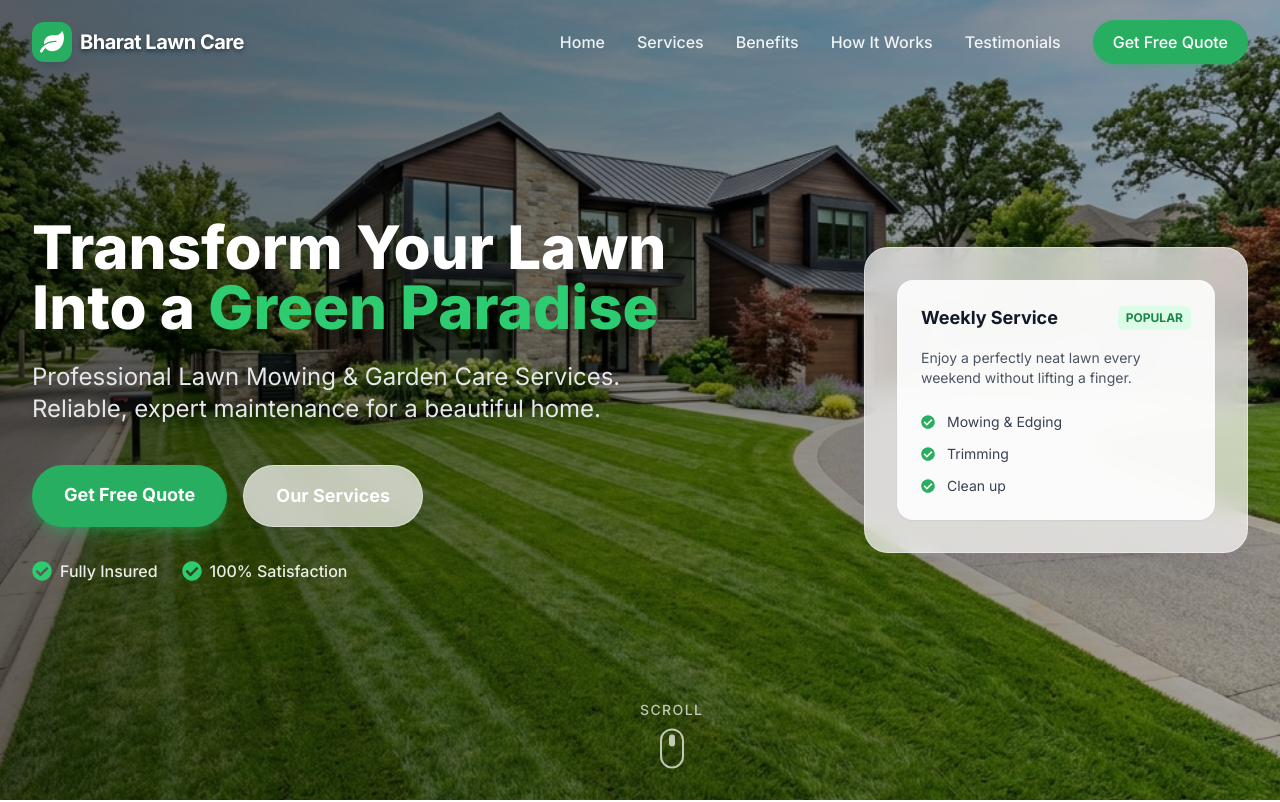
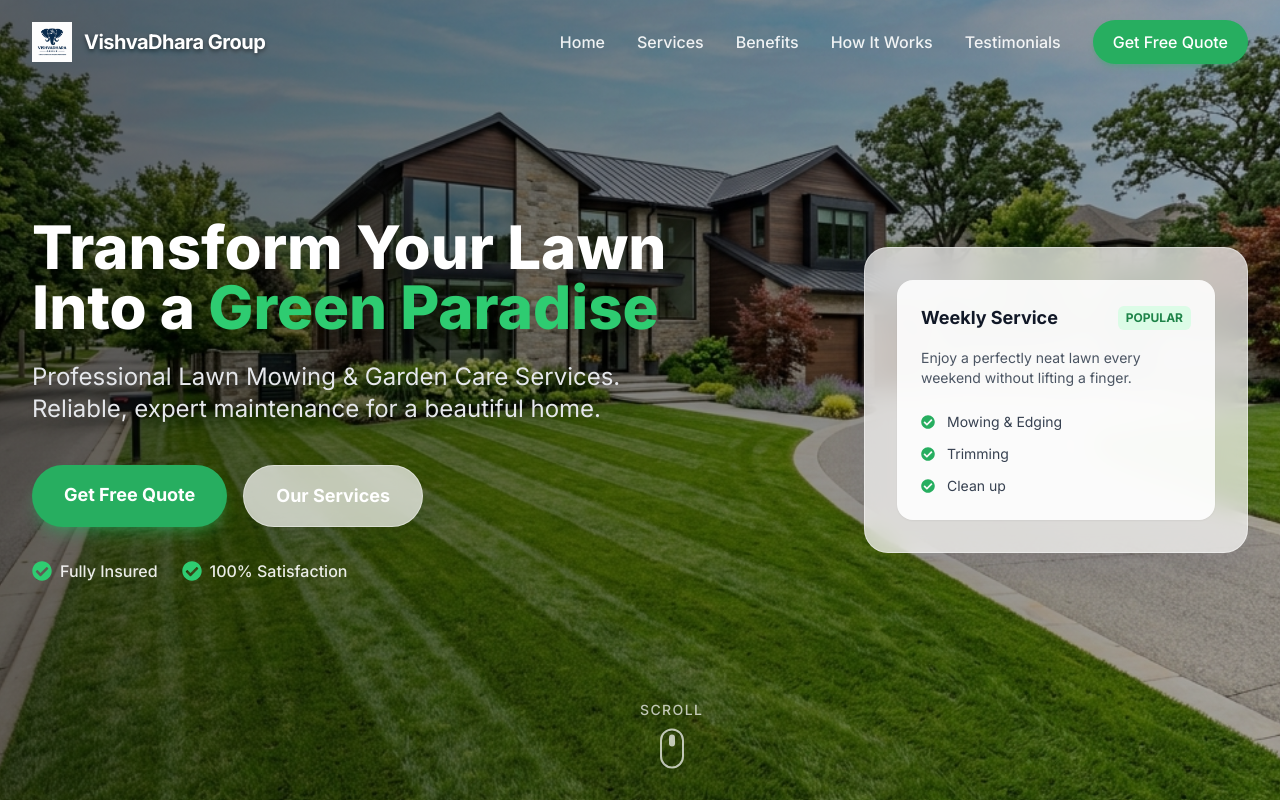
Before and after one commit to ravivarma006/lawnmowing, a React (Vite) app: page / in a window 1280 px wide. Shown: the top 802 px of the page. Built offline with nearby package versions, Linux system fonts and the light colour scheme.

Commit message:
Rebrand to VishvaDhara Group: update logo, company name, favicon, and contact info

```diff
--- a/index.html
+++ b/index.html
@@ -2,9 +2,9 @@
 <html lang="en">
   <head>
     <meta charset="UTF-8" />
-    <link rel="icon" type="image/svg+xml" href="/vite.svg" />
+    <link rel="icon" type="image/png" href="/viishvadharagrouplogo.png" />
     <meta name="viewport" content="width=device-width, initial-scale=1.0" />
-    <title>Bharat Lawn Care - Premium Lawn & Garden Services</title>
+    <title>VishvaDhara Group - Premium Lawn & Garden Services</title>
     <meta name="description" content="Professional Lawn Mowing & Garden Care Services. Transform your lawn into a green paradise." />
     <link rel="preconnect" href="https://fonts.googleapis.com">
     <link rel="preconnect" href="https://fonts.gstatic.com" crossorigin>
--- a/src/components/ContactForm.jsx
+++ b/src/components/ContactForm.jsx
@@ -56,7 +56,7 @@ const ContactForm = () => {
                 </div>
                 <div>
                   <h4 className="text-sm text-gray-400">Email Us</h4>
-                  <p className="text-lg font-bold">hello@bharatlawncare.com</p>
+                  <p className="text-lg font-bold">info@vishvadharagroup.com</p>
                 </div>
               </div>
               <div className="flex items-center gap-4">
--- a/src/components/Footer.jsx
+++ b/src/components/Footer.jsx
@@ -1,5 +1,5 @@
 import React from 'react';
-import { FaFacebookF, FaTwitter, FaInstagram, FaLeaf } from 'react-icons/fa';
+import { FaFacebookF, FaTwitter, FaInstagram } from 'react-icons/fa';
 
 const Footer = () => {
   return (
@@ -8,9 +8,9 @@ const Footer = () => {
         <div className="grid grid-cols-1 md:grid-cols-4 gap-8">
 
           <div className="col-span-1 md:col-span-1">
-            <div className="flex items-center gap-2 mb-4">
-              <FaLeaf className="w-6 h-6 text-brand" />
-              <span className="text-xl font-bold text-white tracking-tight">Bharat Lawn Care</span>
+            <div className="flex items-center gap-3 mb-4">
+              <img src="/viishvadharagrouplogo.png" alt="VishvaDhara Group Logo" className="h-8 w-auto object-contain" />
+              <span className="text-xl font-bold text-white tracking-tight">VishvaDhara Group</span>
             </div>
             <p className="text-sm">
               Professional, reliable, and premium lawn and garden care services dedicated to creating green paradises.
@@ -55,7 +55,7 @@ const Footer = () => {
         </div>
 
         <div className="border-t border-gray-800 mt-12 pt-8 flex flex-col md:flex-row justify-between items-center text-sm">
-          <p>&copy; {new Date().getFullYear()} Bharat Lawn Care. All rights reserved.</p>
+          <p>&copy; {new Date().getFullYear()} VishvaDhara Group. All rights reserved.</p>
           <div className="flex gap-4 mt-4 md:mt-0">
             <a href="#" className="hover:text-white">Privacy Policy</a>
             <a href="#" className="hover:text-white">Terms of Service</a>
--- a/src/components/Navbar.jsx
+++ b/src/components/Navbar.jsx
@@ -1,7 +1,6 @@
 import React, { useState, useEffect } from 'react';
 import { motion, AnimatePresence } from 'framer-motion';
 import { FiMenu, FiX } from 'react-icons/fi';
-import { FaLeaf } from 'react-icons/fa';
 
 const Navbar = () => {
   const [isScrolled, setIsScrolled] = useState(false);
@@ -28,12 +27,10 @@ const Navbar = () => {
       <div className="max-w-7xl mx-auto px-4 sm:px-6 lg:px-8">
         <div className="flex justify-between items-center">
 
-          <div className="flex items-center gap-2 cursor-pointer" onClick={() => window.scrollTo(0,0)}>
-            <div className="bg-brand text-white p-2 rounded-xl shadow-lg">
-              <FaLeaf className="w-6 h-6" />
-            </div>
+          <div className="flex items-center gap-3 cursor-pointer" onClick={() => window.scrollTo(0,0)}>
+            <img src="/viishvadharagrouplogo.png" alt="VishvaDhara Group Logo" className="h-10 w-auto object-contain" />
             <span className={`text-xl font-bold tracking-tight ${isScrolled ? 'text-gray-900' : 'text-white text-shadow'}`}>
-              Bharat Lawn Care
+              VishvaDhara Group
             </span>
           </div>
 
--- a/src/components/Testimonials.jsx
+++ b/src/components/Testimonials.jsx
@@ -6,7 +6,7 @@ const testimonials = [
     id: 1,
     name: 'Sarah Johnson',
     role: 'Homeowner',
-    content: 'Bharat Lawn Care completely transformed my backyard. They are punctual, professional, and the results are stunning. Highly recommended!',
+    content: 'VishvaDhara Group completely transformed my backyard. They are punctual, professional, and the results are stunning. Highly recommended!',
     image: 'https://i.pravatar.cc/150?img=47'
   },
   {
```
Also changed, not shown: public/viishvadharagrouplogo.png (added).
